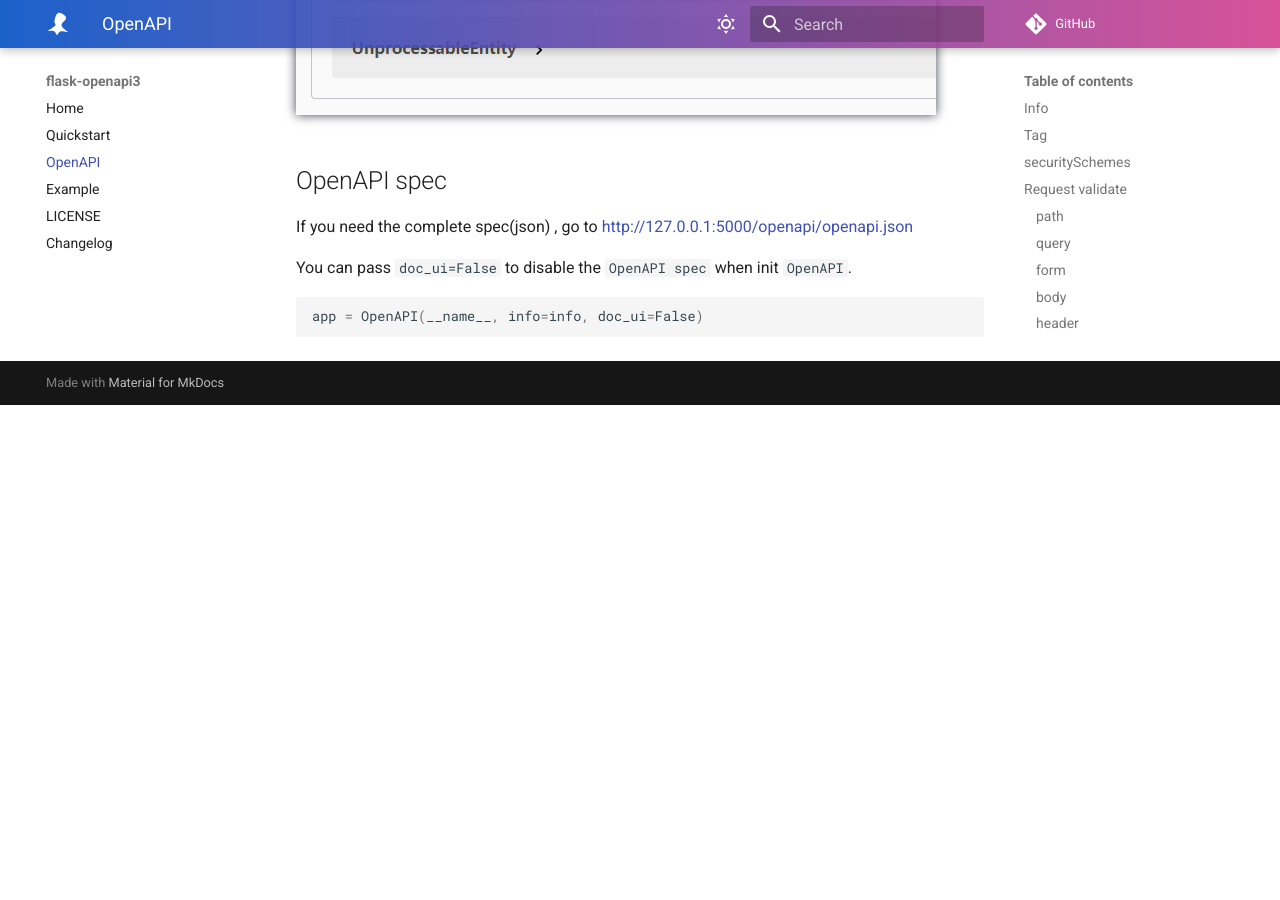
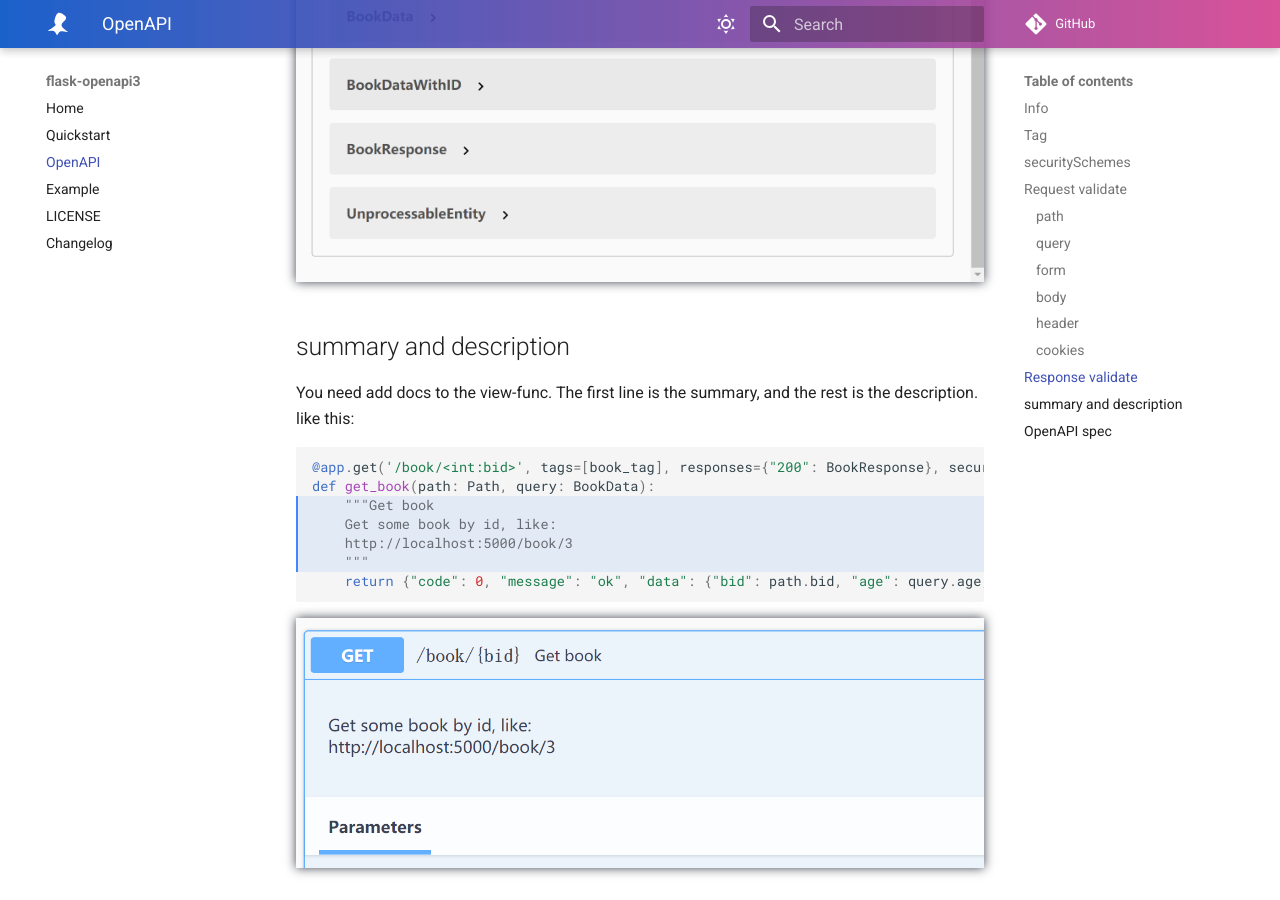
Before and after one commit to luolingchun/flask-openapi3, an MkDocs documentation site: the page built from docs/OpenAPI.md, in a window 1280 px wide and 900 px high, scrolled down 4887 px. Built offline with MkDocs 1.6.1 and Material for MkDocs 9.7.7, drawn with Linux system fonts in a browser that asks for light colours; comment, search, counter and statistics services are not loaded; before the commit the page ends 5292 px from its top, so only the background shows below that.

Commit message:
summary and description

````diff
--- a/docs/OpenAPI.md
+++ b/docs/OpenAPI.md
@@ -29,7 +29,7 @@ You can also specify tag for apis, like this:
 ```python
 ...
 
-book_tag = Tag(name='book', description='Book')
+book_tag = Tag(name='book', description='Some Book')
 
 
 @api.get('/book', tags=[book_tag])
@@ -170,6 +170,22 @@ default :**`validate_resp=True`**, you can set **`validate_resp=False`** to only
 
 ![image-20210526104627124](./assets/image-20210526104627124.png)
 
+## summary and description
+
+You need add docs to the view-func. The first line is the summary, and the rest is the description. like this:
+
+```python hl_lines="3 4 5 6"
+@app.get('/book/<int:bid>', tags=[book_tag], responses={"200": BookResponse}, security=security)
+def get_book(path: Path, query: BookData):
+    """Get book
+    Get some book by id, like:
+    http://localhost:5000/book/3
+    """
+    return {"code": 0, "message": "ok", "data": {"bid": path.bid, "age": query.age, "author": query.author}}
+```
+
+![image-20210605115557426](./assets/image-20210605115557426.png)
+
 ## OpenAPI spec
 
 If you need the complete spec(json) , go to http://127.0.0.1:5000/openapi/openapi.json
````
Also changed, not shown: docs/assets/image-20210525160050976.png (deleted), docs/assets/image-20210525160157057.png, docs/assets/image-20210525160744617.png, docs/assets/image-20210526104627124.png, docs/assets/image-20210605115557426.png (added).
